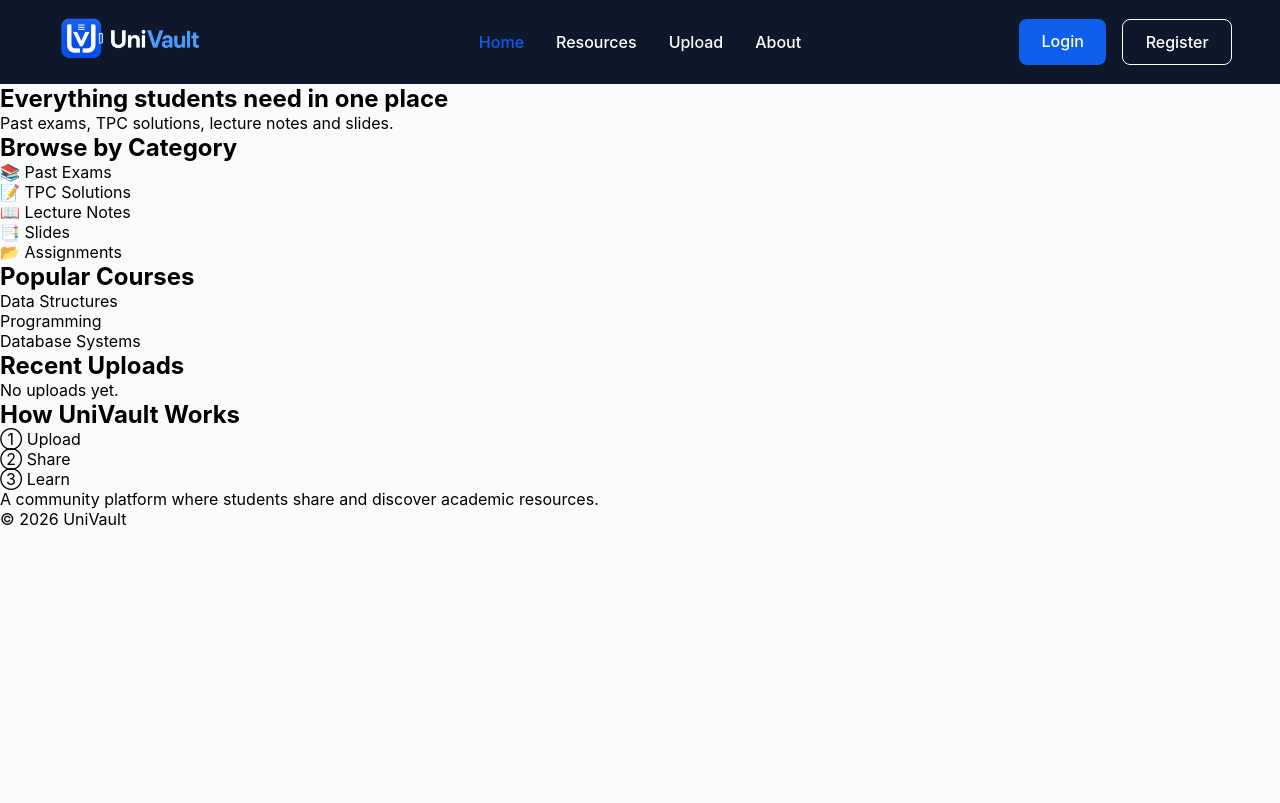
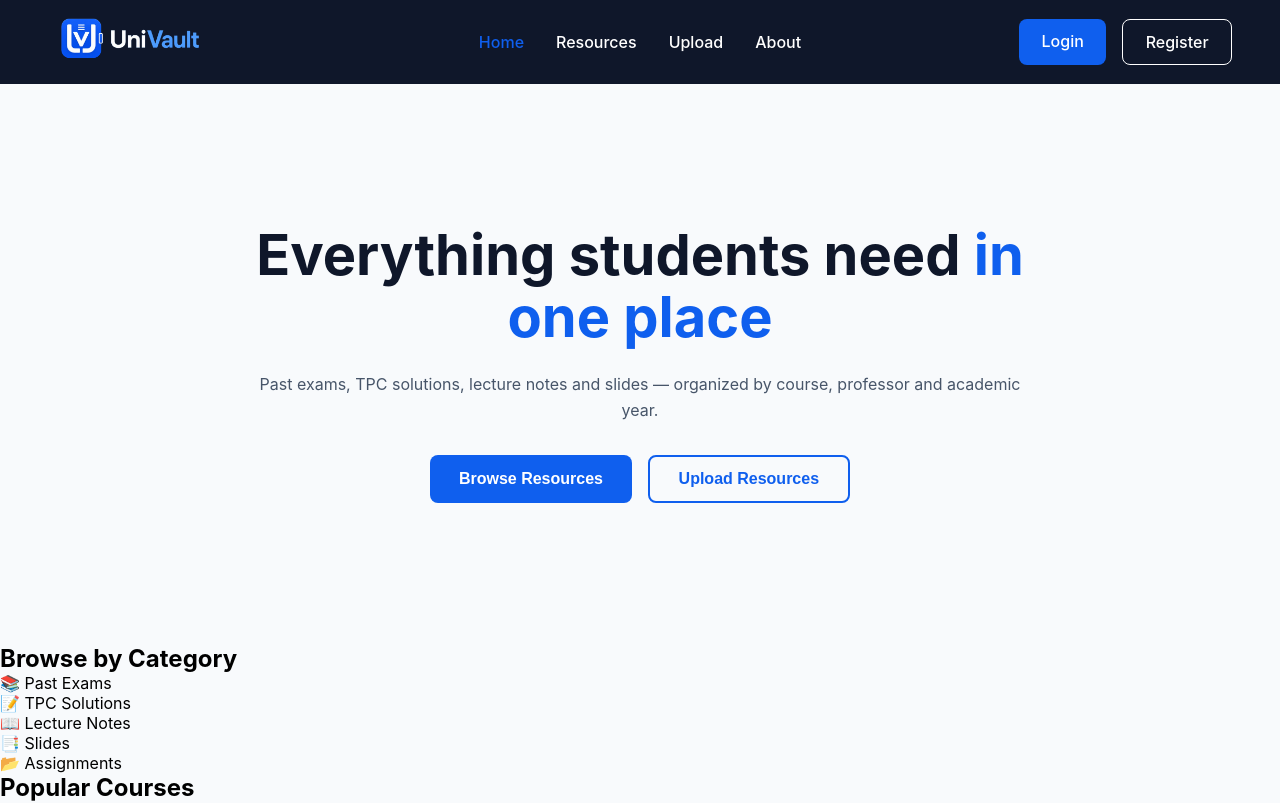
Before and after one commit to SheltonTeles/univault, a React app in the folder frontend/: page / in a window 1280 px wide. Shown: the top 803 px of the page. Built offline with nearby package versions, Linux system fonts and the light colour scheme; the HTML template or start-up script is replaced by a standard one.

Commit message:
Build UniVault hero section

```diff
--- a/frontend/src/components/home/Hero.css
+++ b/frontend/src/components/home/Hero.css
@@ -0,0 +1,59 @@
+.hero {
+
+    min-height: 70vh;
+    display: flex;
+    align-items: center;
+    justify-content: center;
+    padding: 4rem 2rem;
+}
+
+.hero-content {
+
+    max-width: 800px;
+    text-align: center;
+}
+
+.hero h1 {
+
+    font-size: 3.5rem;
+    line-height: 1.1;
+    color: #0F172A;
+    margin-bottom: 1.5rem;
+}
+
+.hero h1 span {
+
+    color: #0F5FEE;
+}
+
+
+.hero p {
+
+    font: size 1.2em;
+    color: #475569;
+    line-height: 1.6;
+    margin-bottom: 2rem;
+}
+
+.hero-buttons {
+
+    display: flex;
+    justify-content: center;
+    gap: 1rem;
+}
+
+
+
+@media(max-width: 768px) {
+
+    .hero h1 {
+
+        font-size: 2.3rem;
+    }
+
+
+    .hero-buttons {
+
+        flex-direction: column;
+    }
+}
--- a/frontend/src/components/home/Hero.jsx
+++ b/frontend/src/components/home/Hero.jsx
@@ -1,10 +1,33 @@
+import Button from "../ui/Button";
+import "../home/Hero.css";
+
 function Hero() {
   return (
-    <section>
-      <h1>Everything students need in one place</h1>
-      <p>
-        Past exams, TPC solutions, lecture notes and slides.
-      </p>
+    <section className="hero">
+
+      <div className="hero-content">
+
+        <h1>Everything students need
+          <span> in one place</span>
+        </h1>
+        <p>
+          Past exams, TPC solutions, lecture notes and slides —
+          organized by course, professor and academic year.
+        </p>
+
+        <div className="hero-buttons">
+          <Button>
+            Browse Resources
+          </Button>
+
+          <Button variant="secondary">
+            Upload Resources
+          </Button>
+
+        </div>
+
+      </div>
+
     </section>
   );
 }
--- /dev/null
+++ b/frontend/src/components/ui/Button.css
@@ -0,0 +1,34 @@
+.button {
+
+    padding: 0.8rem 1.8rem;
+    border-radius: 8px;
+    border: none;
+    font-size: 1rem;
+    font-weight: 600;
+    cursor: pointer;
+    transition: 0.3s;
+}
+
+.primary {
+
+    background: #0F5FEE;
+    color: white;
+}
+
+.primary:hover {
+
+    background: #2563EB;
+}
+
+.secondary {
+
+    background: transparent;
+    color: #0F5FEE;
+    border: 2px solid #0F5FEE;
+}
+
+.secondary:hover {
+
+    background: #0F5FEE;
+    color: white;
+}
--- /dev/null
+++ b/frontend/src/components/ui/Button.jsx
@@ -0,0 +1,13 @@
+import "./Button.css";
+
+function Button({ children, variant = "primary" }) {
+
+  return (
+    <button className={`button ${variant}`}>
+      {children}
+    </button>
+  );
+
+}
+
+export default Button;
```
